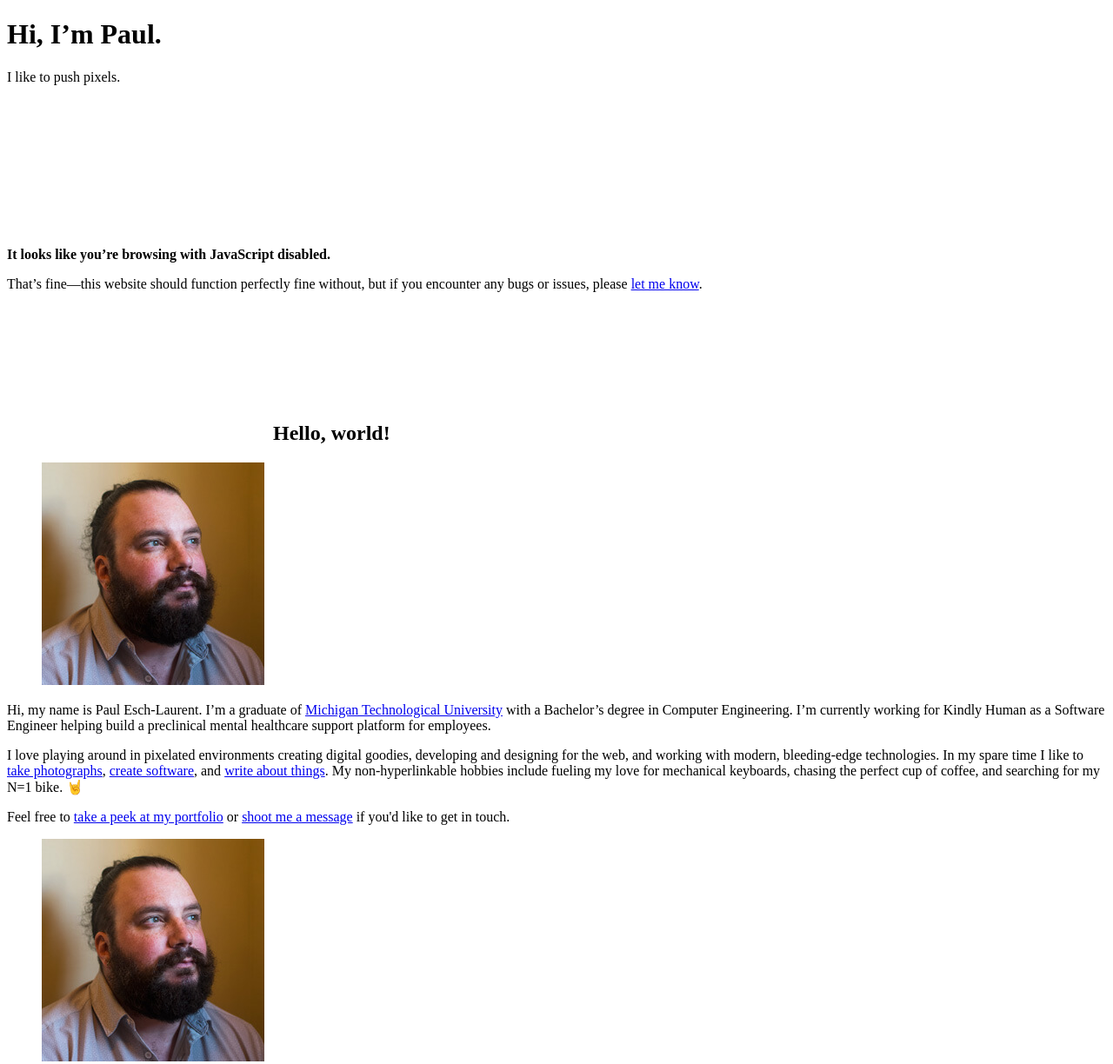
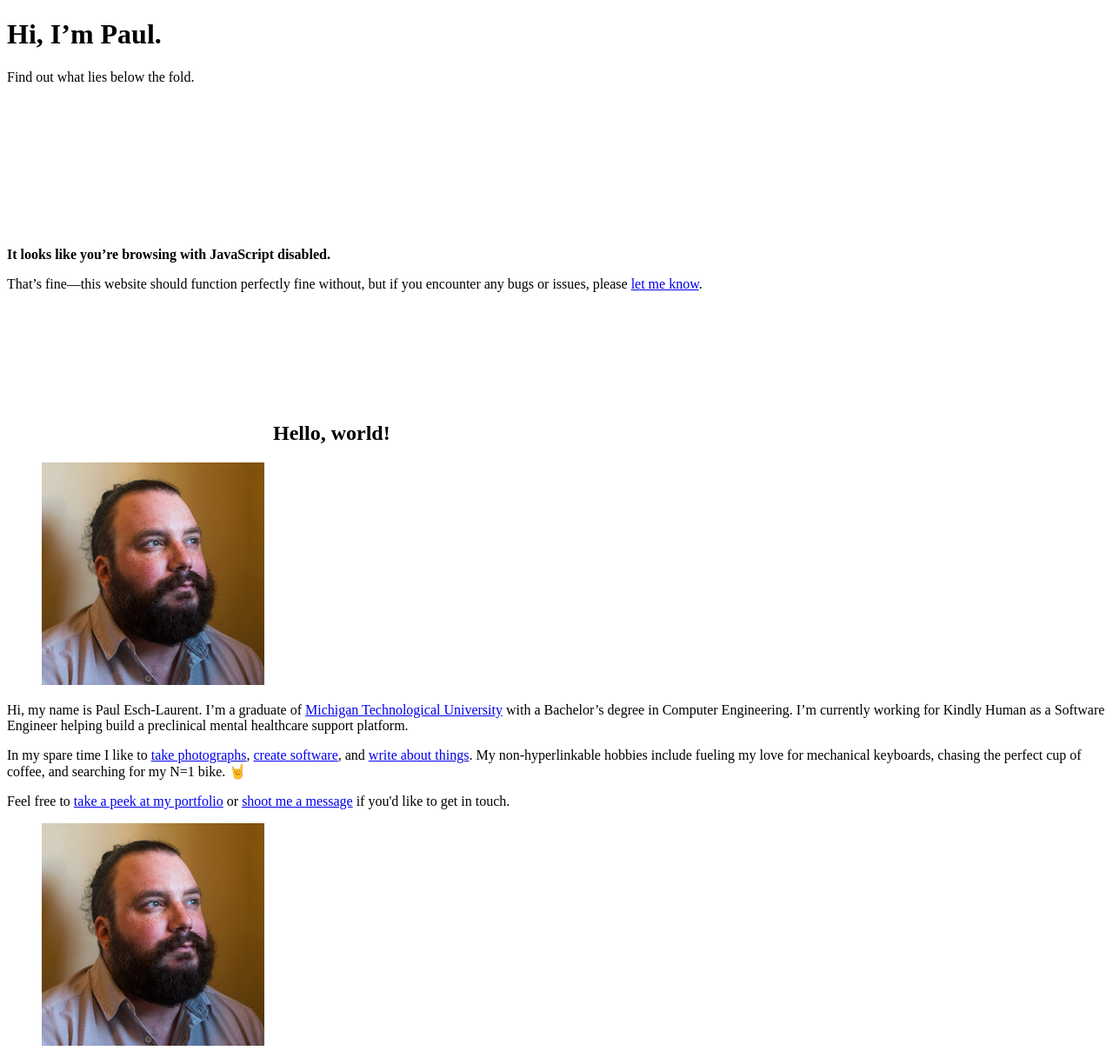
Before and after one commit to Pinjasaur/portfolio, a website with bundled scripts: page src/index.html in a window 1280 px wide. Shown: the top 1224 px of the page at 87% size. Built offline with nearby package versions, Linux system fonts and the light colour scheme; files whose address does not match are found by name.

Commit message:
refactor: mostly delete some copy

```diff
--- a/src/index.html
+++ b/src/index.html
@@ -45,7 +45,7 @@
     <header class="masthead">
       <div class="headers">
         <h1 class="headline">Hi, I&rsquo;m Paul.</h1>
-        <p class="tagline">I like to push pixels.</p>
+        <p class="tagline">Find out what lies below the fold.</p>
       </div>
       <a href="#main" class="view-more">
         <svg class="icon">
@@ -83,10 +83,9 @@
             <p>
               Hi, my name is <span class="branded">Paul Esch-Laurent</span>.
               I&rsquo;m a graduate of <a href="https://www.mtu.edu/" target="_blank" rel="noopener noreferrer"> Michigan Technological University</a> with a Bachelor&rsquo;s degree in <span class="branded">Computer Engineering</span>.
-              I&rsquo;m currently working for Kindly Human as a Software Engineer helping build a preclinical mental healthcare support platform for employees.
+              I&rsquo;m currently working for Kindly Human as a Software Engineer helping build a preclinical mental healthcare support platform.
             </p>
             <p>
-              I love playing around in pixelated environments creating <span class="branded">digital goodies</span>, developing and designing <span class="branded">for the web</span>, and working with modern, <span class="branded">bleeding-edge technologies</span>.
               In my spare time I like to <a href="https://unsplash.com/@pinjasaur" target="_blank" rel="noopener noreferrer">take photographs</a>, <a href="https://github.com/Pinjasaur/" target="_blank" rel="noopener noreferrer">create software</a>, and <a href="https://paul.af/" target="_blank" rel="noopener">write about things</a>.
               My non-hyperlinkable hobbies include fueling my love for mechanical keyboards, chasing the perfect cup of coffee, and searching for my N=1 bike. 🤘
             </p>
```
